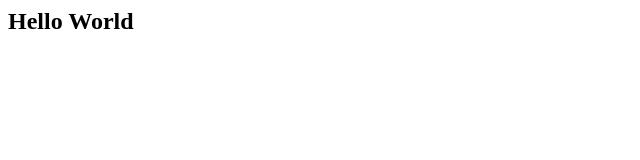
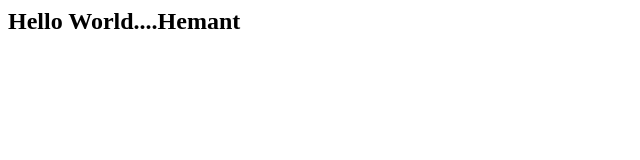
Before and after one commit to javed4122/linuxpro41, a plain HTML site: page index.html in a window 1280 px wide. Shown: the whole page, without its empty margins (0-640 px from the left). Drawn offline with Linux system fonts and the light colour scheme.

Commit message:
Update index.html

```diff
--- a/index.html
+++ b/index.html
@@ -1,3 +1,3 @@
 <html>
-<h2>Hello World</h2>
+<h2>Hello World....Hemant</h2>
 </html>
```
